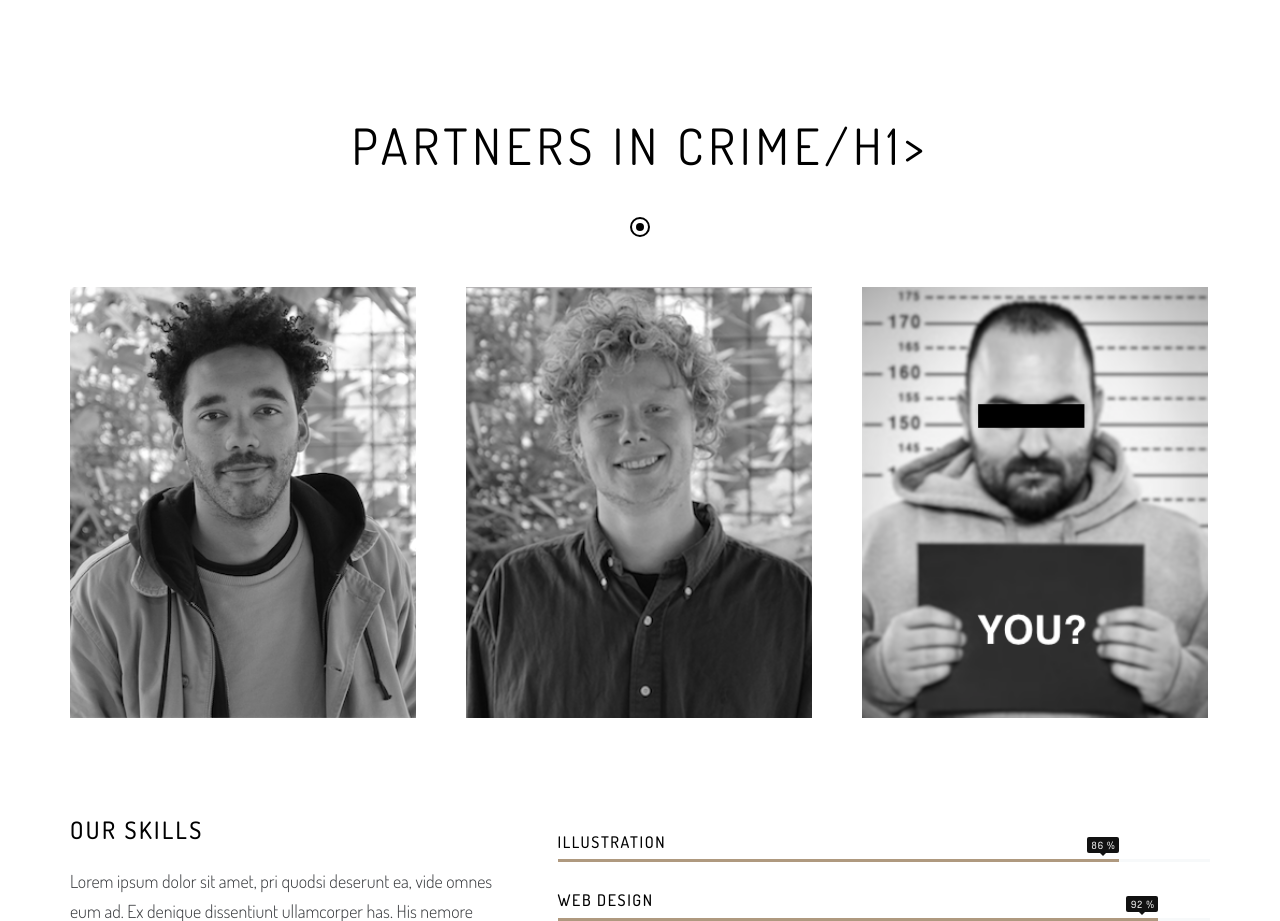
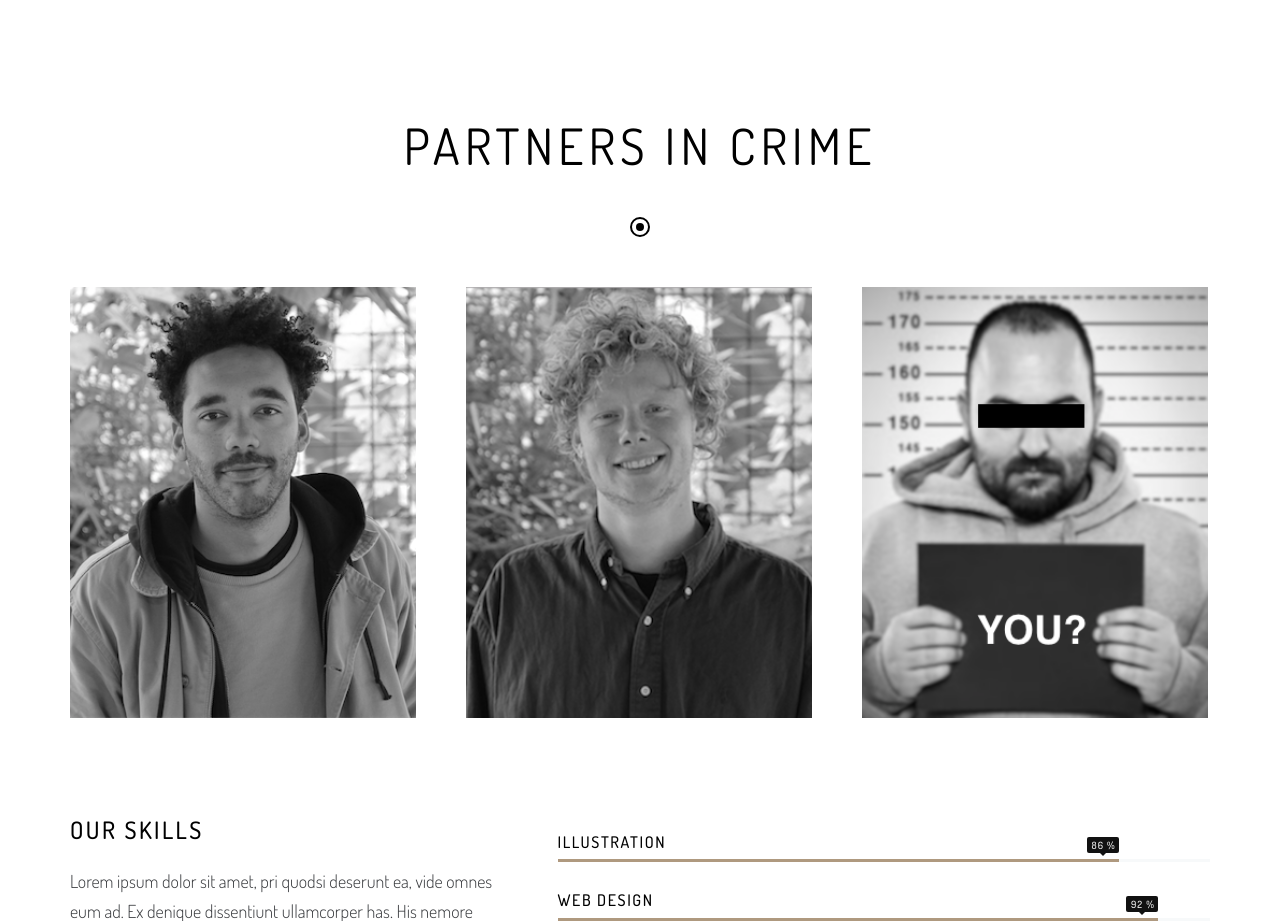
Before and after one commit to gijslebesque/goonz, a plain HTML site: page index.html in a window 1280 px wide. Shown: the part 4600-5521 px from the top of the page. Drawn offline with nearby package versions, Linux system fonts and the light colour scheme; some packages are replaced by stand-ins of ours; animation ran at ten frames a second; files whose address does not match are found by name.

Commit message:
h1 gone now

```diff
--- a/index.html
+++ b/index.html
@@ -1517,7 +1517,7 @@
                       <!-- HEADER -->
                       <div class="header text-center scroll-animated-from-bottom">
 
-                          <h1>Partners in crime/h1>
+                          <h1>Partners in crime </h1>
 
                       </div>
                       <!-- /HEADER -->
```
